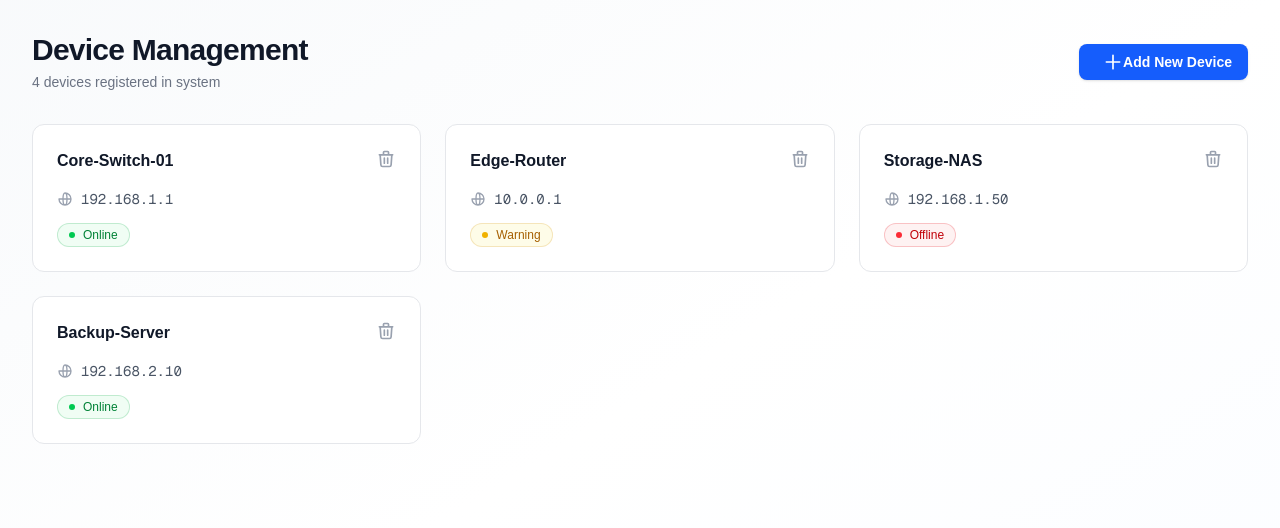
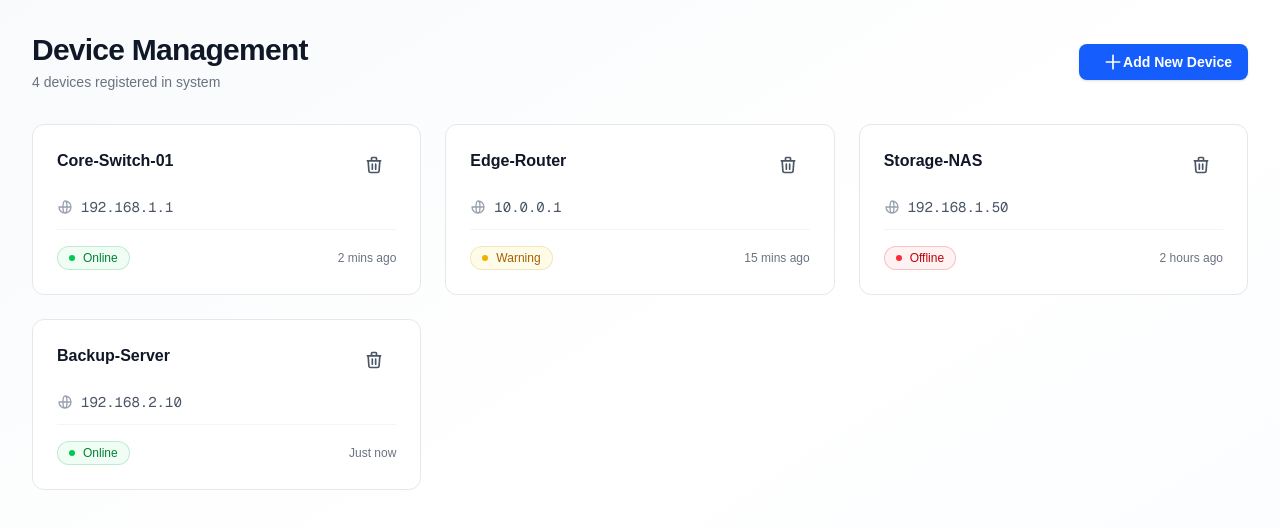
Before and after one commit to AhmadMohtadi0451/Device-management, a Next.js app: page / in a window 1280 px wide. Shown: the top 528 px of the page. Built offline with nearby package versions, Linux system fonts and the light colour scheme.

Commit message:
feat(ui): add Button component with variants and sizes

```diff
--- a/components/device/deviceCard.tsx
+++ b/components/device/deviceCard.tsx
@@ -1,4 +1,5 @@
 import type { Device } from "@/types/device.types";
+import Button from "../ui/button";
 import Badge from "../ui/badge";
 
 interface DeviceCardProps {
@@ -7,26 +8,6 @@ interface DeviceCardProps {
 }
 
 const DeviceCard = ({ device, onDelete }: DeviceCardProps) => {
-  const statusConfig = {
-    Online: {
-      color: "text-green-700 bg-green-50 ring-green-600/20",
-      dot: "bg-green-500",
-      label: "ONLINE",
-    },
-    Offline: {
-      color: "text-red-700 bg-red-50 ring-red-600/20",
-      dot: "bg-red-500",
-      label: "OFFLINE",
-    },
-    Warning: {
-      color: "text-yellow-700 bg-yellow-50 ring-yellow-600/20",
-      dot: "bg-yellow-500",
-      label: "WARNING",
-    },
-  };
-
-  const status = statusConfig[device.status];
-
   return (
     <div className="group relative bg-white rounded-xl border border-gray-200 p-6 hover:shadow-lg hover:border-blue-200 transition-all duration-200">
       {/* Header */}
@@ -36,9 +17,11 @@ const DeviceCard = ({ device, onDelete }: DeviceCardProps) => {
             {device.name}
           </h3>
         </div>
-        <button
+        <Button
+          variant="ghost"
+          size="sm"
           onClick={() => onDelete(device.id)}
-          className="ml-4 text-gray-400 hover:text-red-600 transition-colors"
+          className="text-gray-400 hover:text-red-600"
         >
           <svg
             className="w-5 h-5"
@@ -53,7 +36,7 @@ const DeviceCard = ({ device, onDelete }: DeviceCardProps) => {
               d="M19 7l-.867 12.142A2 2 0 0116.138 21H7.862a2 2 0 01-1.995-1.858L5 7m5 4v6m4-6v6m1-10V4a1 1 0 00-1-1h-4a1 1 0 00-1 1v3M4 7h16"
             />
           </svg>
-        </button>
+        </Button>
       </div>
 
       {/* IP Address */}
@@ -75,7 +58,10 @@ const DeviceCard = ({ device, onDelete }: DeviceCardProps) => {
       </div>
 
       {/* Status and Last Ping */}
-      <Badge status={device.status} />
+      <div className="flex items-center justify-between pt-4 border-t border-gray-100">
+        <Badge status={device.status} />
+        <span className="text-xs text-gray-500">{device.lastPing}</span>
+      </div>
     </div>
   );
 };
--- /dev/null
+++ b/components/ui/button.tsx
@@ -0,0 +1,37 @@
+interface ButtonProps extends React.ButtonHTMLAttributes<HTMLButtonElement> {
+  variant?: "primary" | "secondary" | "danger" | "ghost";
+  size?: "sm" | "md" | "lg";
+  children: React.ReactNode;
+}
+
+const Button = ({
+  variant = "primary",
+  size = "md",
+  children,
+  className = "",
+  ...props
+}: ButtonProps) => {
+  const variants = {
+    primary: "bg-blue-600 text-white hover:bg-blue-500 shadow-sm",
+    secondary: "bg-gray-100 text-gray-900 hover:bg-gray-200",
+    danger: "bg-red-600 text-white hover:bg-red-500 shadow-sm",
+    ghost: "text-gray-600 hover:text-gray-900 hover:bg-gray-100",
+  };
+
+  const sizes = {
+    sm: "px-3 py-1.5 text-sm",
+    md: "px-4 py-2 text-sm",
+    lg: "px-6 py-3 text-base",
+  };
+
+  return (
+    <button
+      className={`inline-flex items-center justify-center rounded-lg font-medium transition-colors cursor-pointer focus-visible:outline-2 focus-visible:outline-offset-2 disabled:opacity-50 ${variants[variant]} ${sizes[size]} ${className}`}
+      {...props}
+    >
+      {children}
+    </button>
+  );
+};
+
+export default Button;
```
